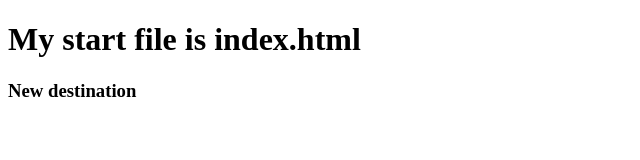
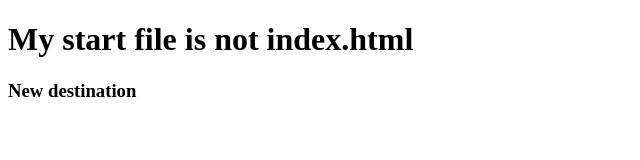
Before and after one commit to anannanatta7/3rd-repo, a plain HTML site: page start.html in a window 1280 px wide. Shown: the whole page, without its empty margins (0-640 px from the left). Drawn offline with Linux system fonts and the light colour scheme.

Commit message:
3rd-repo

```diff
--- a/index.html
+++ b/start.html
@@ -7,7 +7,7 @@
     <title>Document</title>
 </head>
 <body>
-    <h1>My start file is index.html</h1>
+    <h1>My start file is not index.html</h1>
     <h3>New destination</h3>
 </body>
 </html>
```
